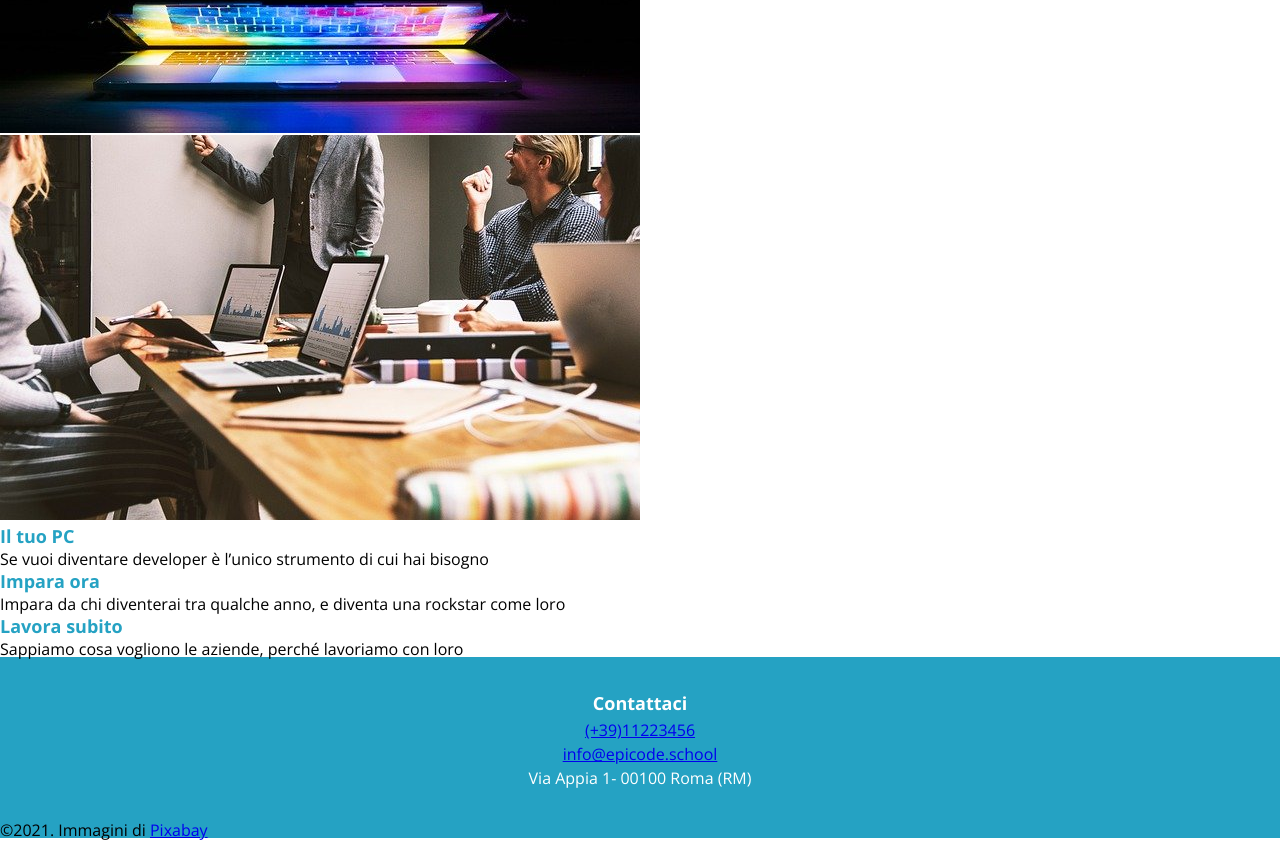
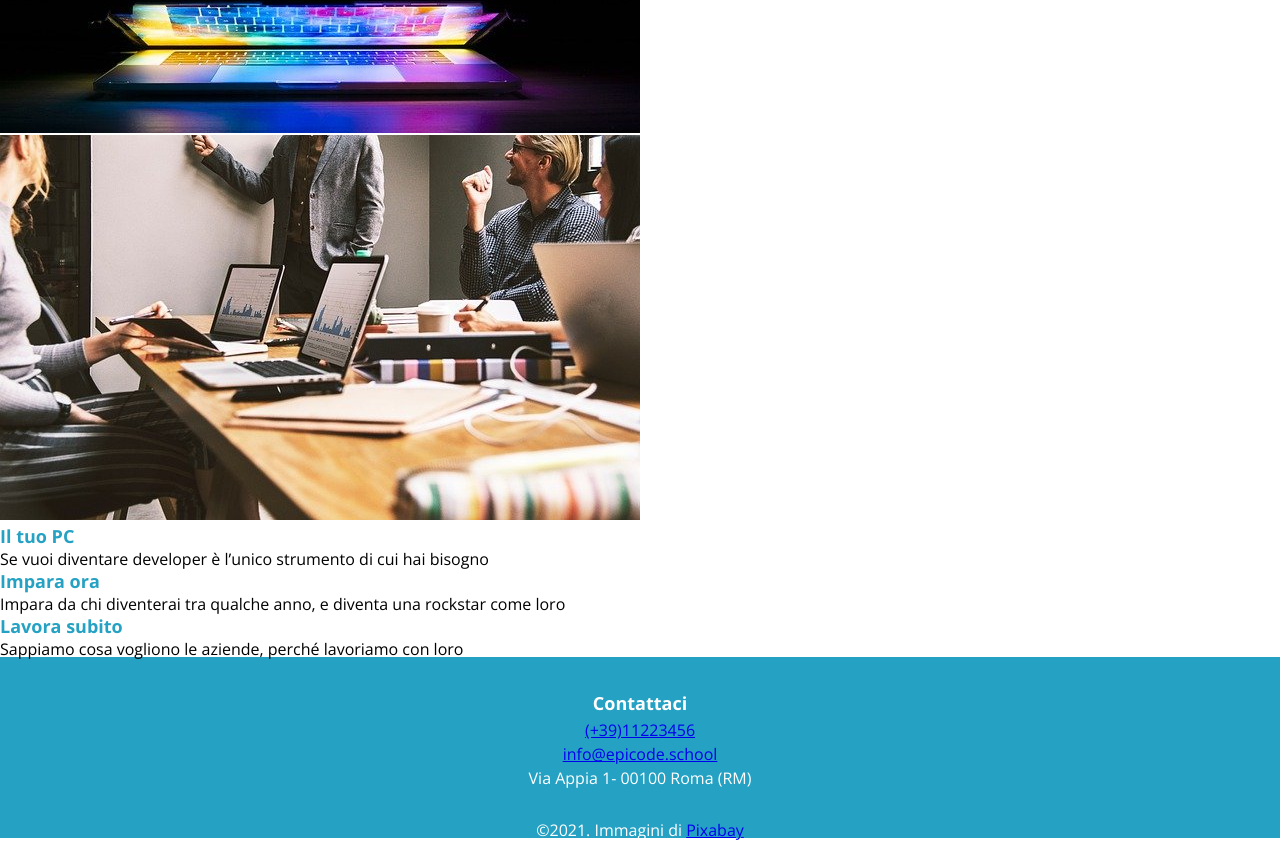
Before and after one commit to Edyan90/U1D4-esercitazioneL5, a plain HTML site: page index.html in a window 1280 px wide. Shown: the part 2572-3413 px from the top of the page. Drawn offline with nearby package versions, Linux system fonts and the light colour scheme; files whose address does not match are found by name.

Commit message:
centrato il footer

```diff
--- a/css/style.css
+++ b/css/style.css
@@ -69,3 +69,7 @@ footer {
     color: white;
     line-height: 1.5em;
 }
+#copy {
+    color: white;
+    text-align: center;
+}
```
